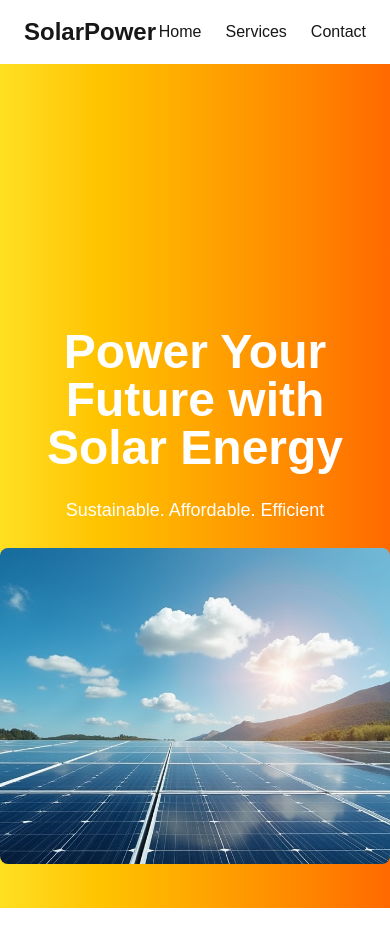
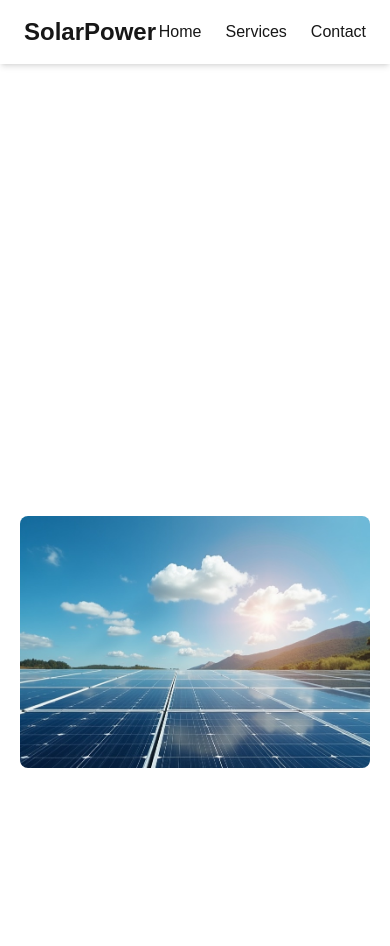
Before and after one commit to kadelcode/solar-landing-page, a Next.js app: page / in a window 390 px wide. Shown: the top 946 px of the page. After the commit the page ends 908 px from the top, so only its background shows below. Built offline with nearby package versions, Linux system fonts and the light colour scheme.

Commit message:
Update hero section

```diff
--- a/src/components/sections/Hero.tsx
+++ b/src/components/sections/Hero.tsx
@@ -2,9 +2,9 @@ import Image from "next/image";
 
 const Hero = () => {
     return (
-        <section className="relative flex flex-col items-center justify-center h-screen bg-gradient-to-r from-yellow-300 to-orange-500 text-white">
+        <section className="relative flex flex-col items-center px-5 justify-center h-screen text-white">
             <div className="text-center space-y-6">
-                <h1 className="text-5xl font-extrabold">Power Your Future with Solar Energy</h1>
+                <h1 className="text-4xl sm:text-5xl font-extrabold">Power Your Future with Solar Energy</h1>
                 <p className="text-lg">Sustainable. Affordable. Efficient</p>
                 <div className="relative w-full h-full flex justify-center">
                     <Image
```
